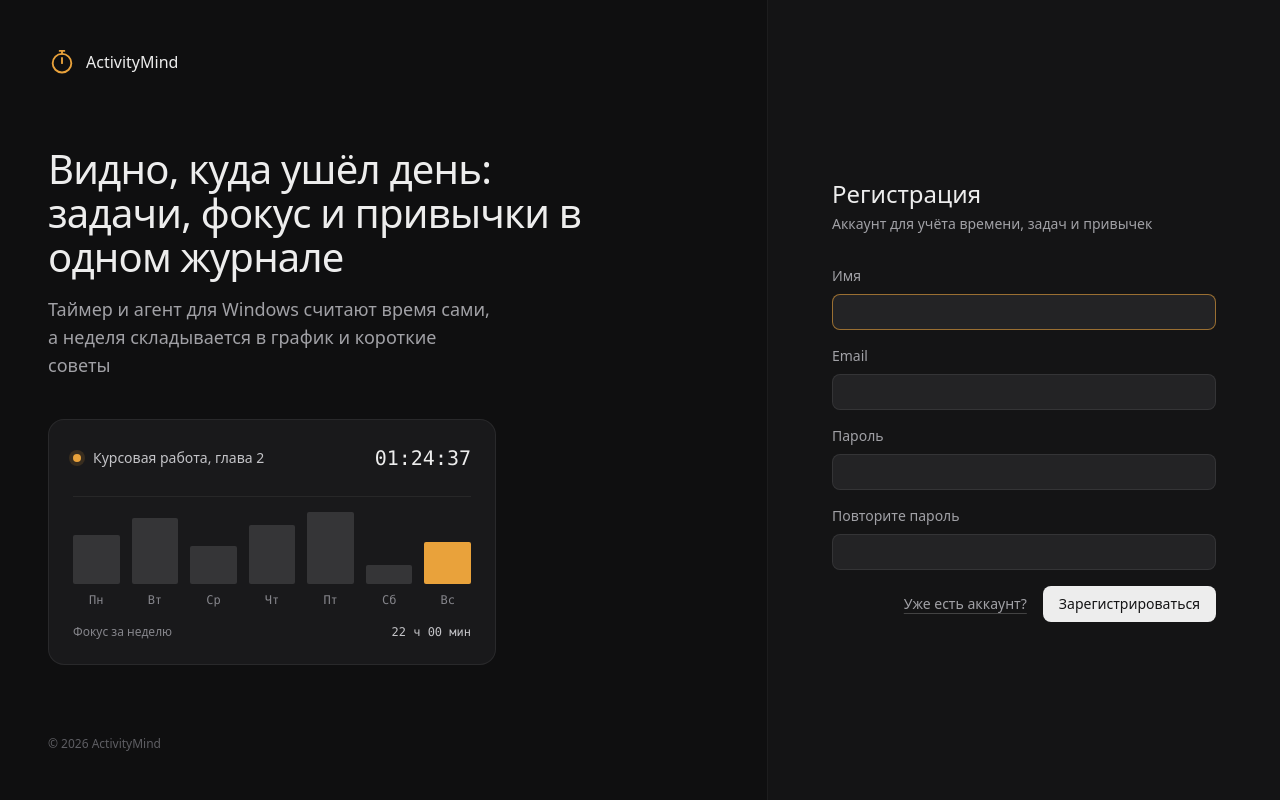
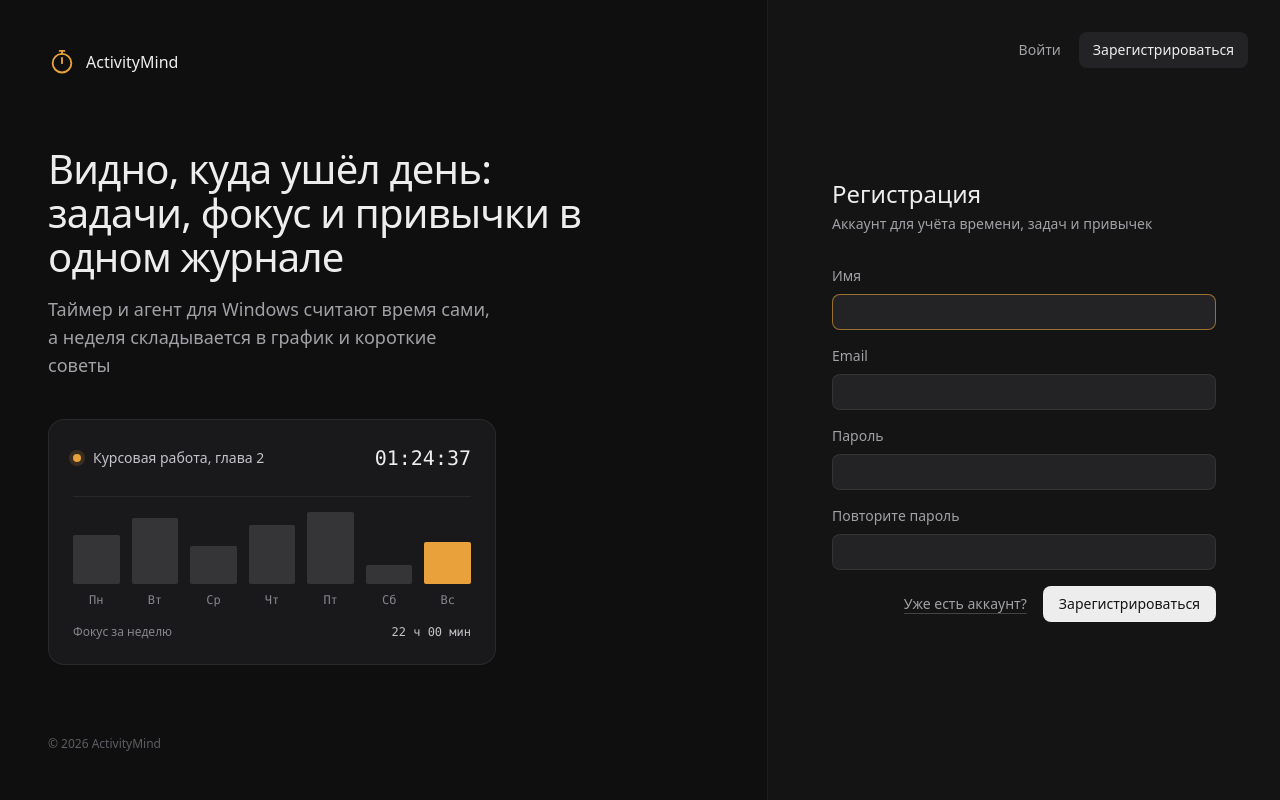
Before and after one commit to MutyaOP/ActivityMind, a Laravel app: page /register in a window 1280 px wide. Run offline with Laravel 12, Linux system fonts and the light colour scheme; style sheets or scripts are compiled from the project's sources; some web fonts are replaced.

Commit message:
Вход и регистрация: переключатель «Войти / Зарегистрироваться» в правом верхнем углу

```diff
--- a/resources/views/layouts/guest.blade.php
+++ b/resources/views/layouts/guest.blade.php
@@ -47,7 +47,23 @@
         </div>
 
         {{-- Правая часть: форма --}}
-        <div class="flex flex-col items-center justify-center px-4 py-12">
+        <div class="relative flex flex-col items-center justify-center px-4 pb-12 pt-24 lg:pt-12">
+            {{-- Переключатель «Вход / Регистрация» в правом верхнем углу --}}
+            <nav class="absolute right-4 top-4 flex items-center gap-1 sm:right-8 sm:top-8" aria-label="Вход и регистрация">
+                <a href="{{ route('login') }}"
+                   @if (request()->routeIs('login')) aria-current="page" @endif
+                   class="inline-flex h-9 items-center rounded-lg px-3.5 text-sm transition-colors {{ request()->routeIs('login') ? 'bg-surface-700 text-slate-100' : 'text-slate-400 hover:bg-white/[0.06] hover:text-slate-100' }}">
+                    Войти
+                </a>
+                @if (Route::has('register'))
+                    <a href="{{ route('register') }}"
+                       @if (request()->routeIs('register')) aria-current="page" @endif
+                       class="inline-flex h-9 items-center rounded-lg px-3.5 text-sm transition-colors {{ request()->routeIs('register') ? 'bg-surface-700 text-slate-100' : 'border border-white/[0.12] text-slate-200 hover:bg-white/[0.06] hover:text-slate-100' }}">
+                        Зарегистрироваться
+                    </a>
+                @endif
+            </nav>
+
             <a href="/" class="mb-8 flex items-center gap-2.5 text-lg font-medium text-slate-100 lg:hidden">
                 <x-application-logo /> ActivityMind
             </a>
```
